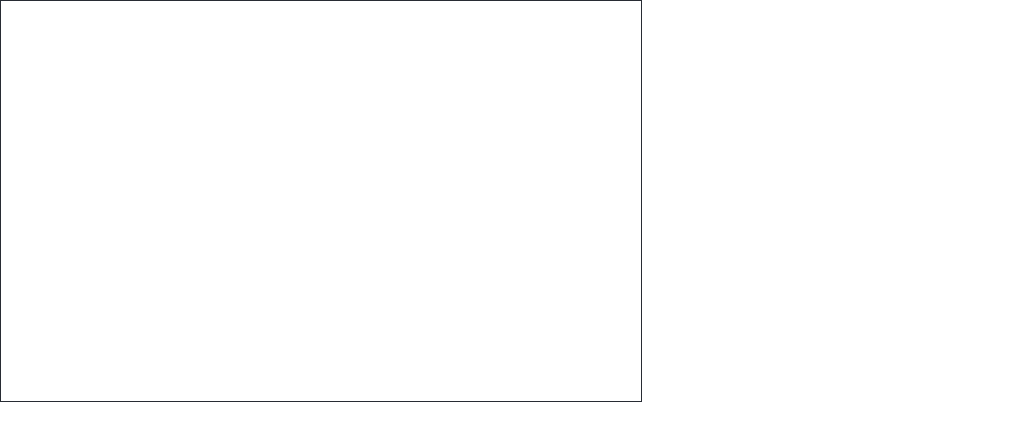
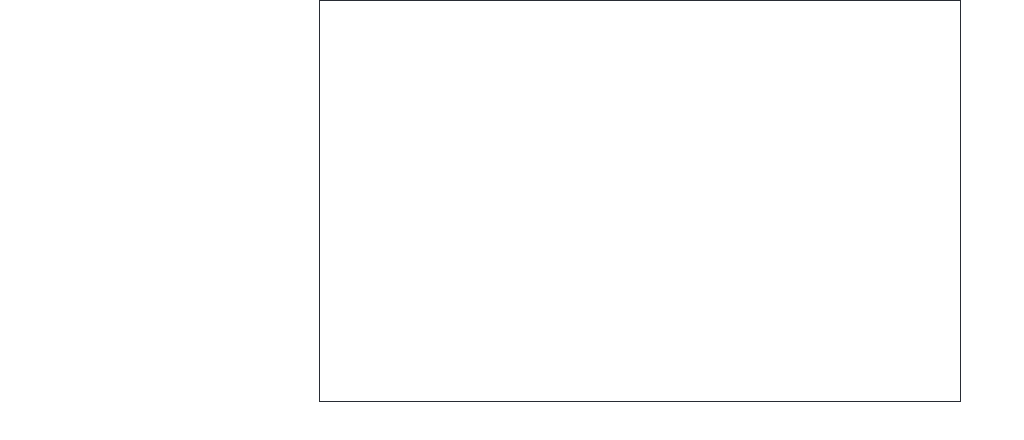
Before and after one commit to sklanier/image-uploader, a React (Create React App) app: page / in a window 1280 px wide. Shown: the top 440 px of the page, without its empty margins (0-1024 px from the left). Built offline with nearby package versions, Linux system fonts and the light colour scheme.

Commit message:
👍 IMPROVE: new

```diff
--- a/src/App.css
+++ b/src/App.css
@@ -1,13 +1,16 @@
 .App {
   text-align: center;
+  display: flex;
+  vertical-align: middle;
+  margin: 0;
+  padding: 0;
+  width: 100%;
+  height: 100%;
 }
 
 .center-box{
+  margin: auto;
   width: 50vw;
   height: 50vh;
-  display: flex;
-  flex-direction: column;
-  align-items: center;
-  justify-content: center;
   border: #282c34 solid 1px;
 }
```
